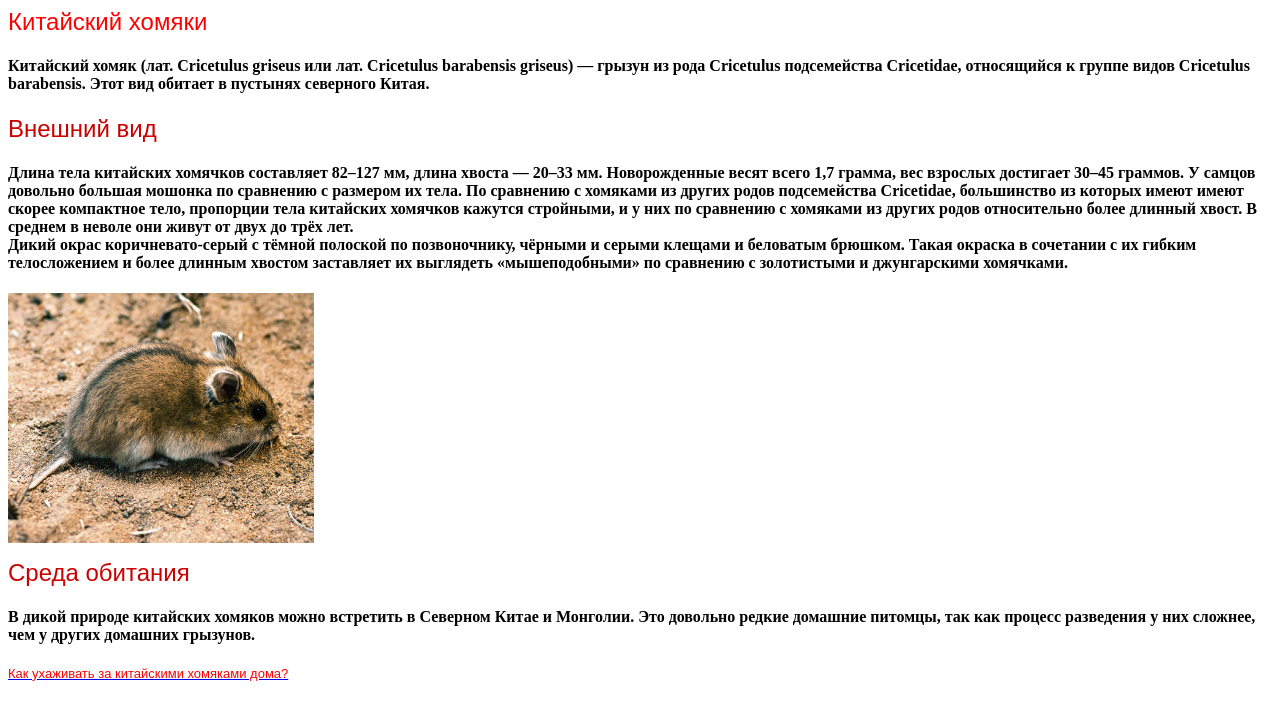
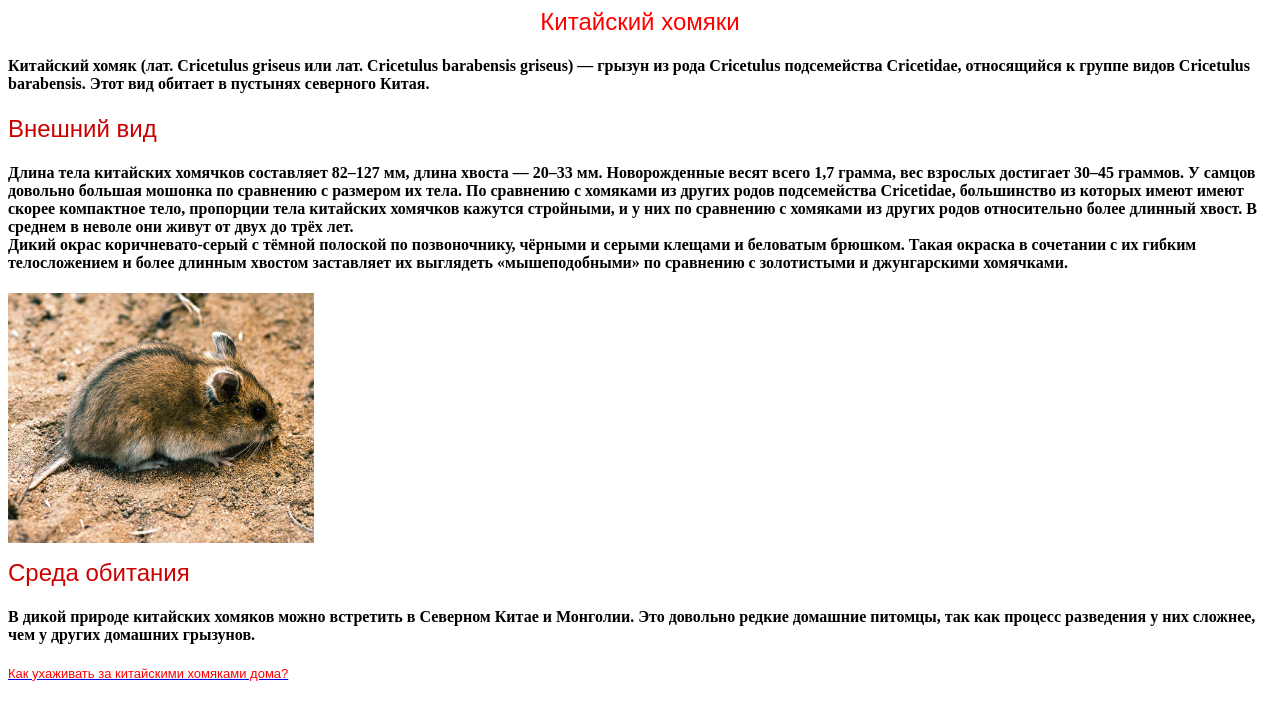
Before and after one commit to sonatigr/hamsterchinese, a plain HTML site: page index.html in a window 1280 px wide. Drawn offline with Linux system fonts and the light colour scheme.

Commit message:
Update index.html

```diff
--- a/index.html
+++ b/index.html
@@ -1,7 +1,7 @@
 <html>
 <head><title>Страница про вид: китайские хомяки</title></head>
 <body>
-<centr><font size="5" color="ff0000" face="fantasy">Китайский хомяки<meta charset="utf-8"></font></centr>
+<center><font size="5" color="ff0000" face="fantasy">Китайский хомяки<meta charset="utf-8"></font></center>
 <h4>Китайский хомяк (лат. Cricetulus griseus или лат. Cricetulus barabensis griseus) — грызун из рода Cricetulus подсемейства Cricetidae, относящийся к группе видов Cricetulus barabensis. Этот вид обитает в пустынях северного Китая.</h4>
 <font size="5" color="cc0000" face="fantasy">Внешний вид</font>
 <h4>Длина тела китайских хомячков составляет 82–127 мм, длина хвоста — 20–33 мм. Новорожденные весят всего 1,7 грамма, вес взрослых достигает 30–45 граммов. У самцов довольно большая мошонка по сравнению с размером их тела. По сравнению с хомяками из других родов подсемейства Cricetidae, большинство из которых имеют имеют скорее компактное тело, пропорции тела китайских хомячков кажутся стройными, и у них по сравнению с хомяками из других родов относительно более длинный хвост. В среднем в неволе они живут от двух до трёх лет.<br>
```
